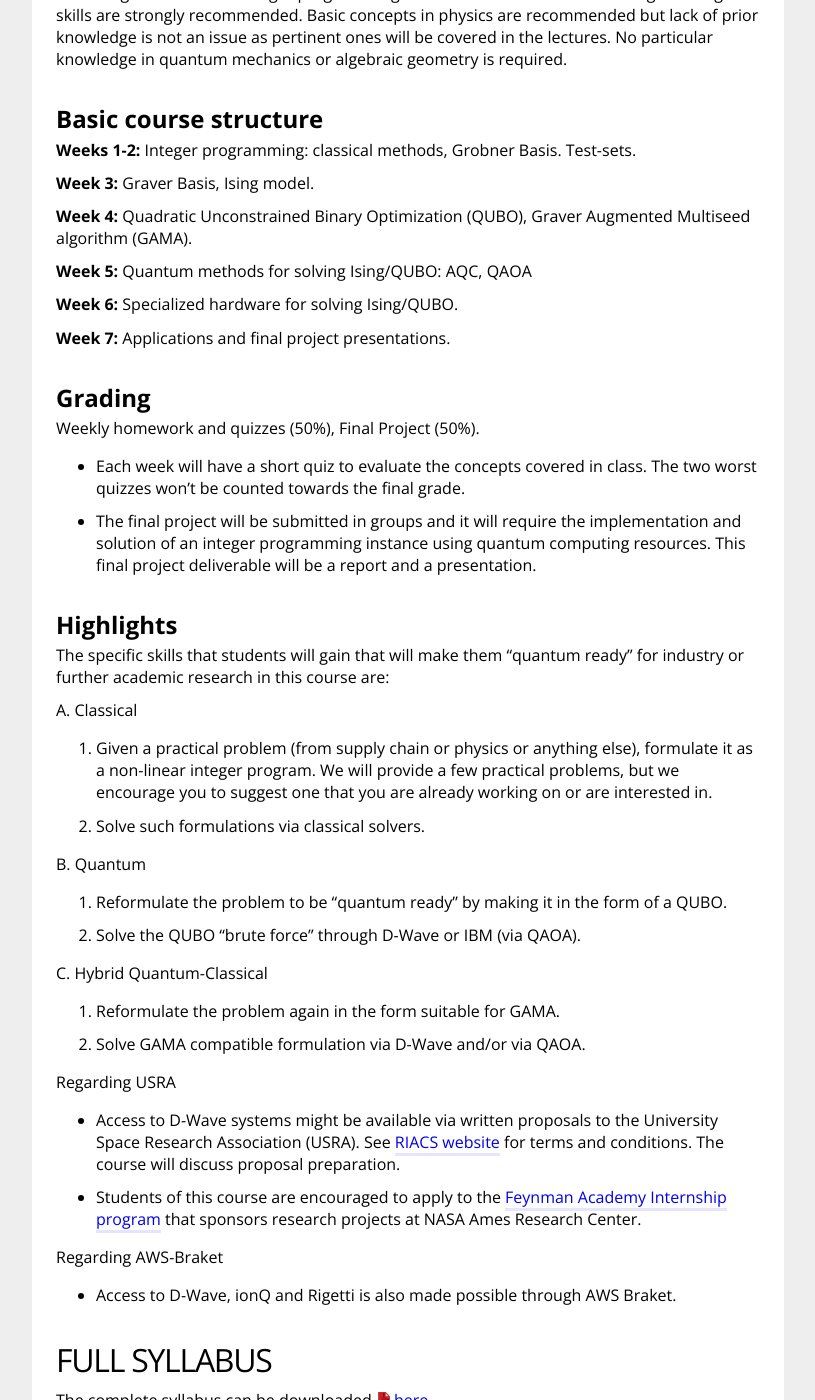
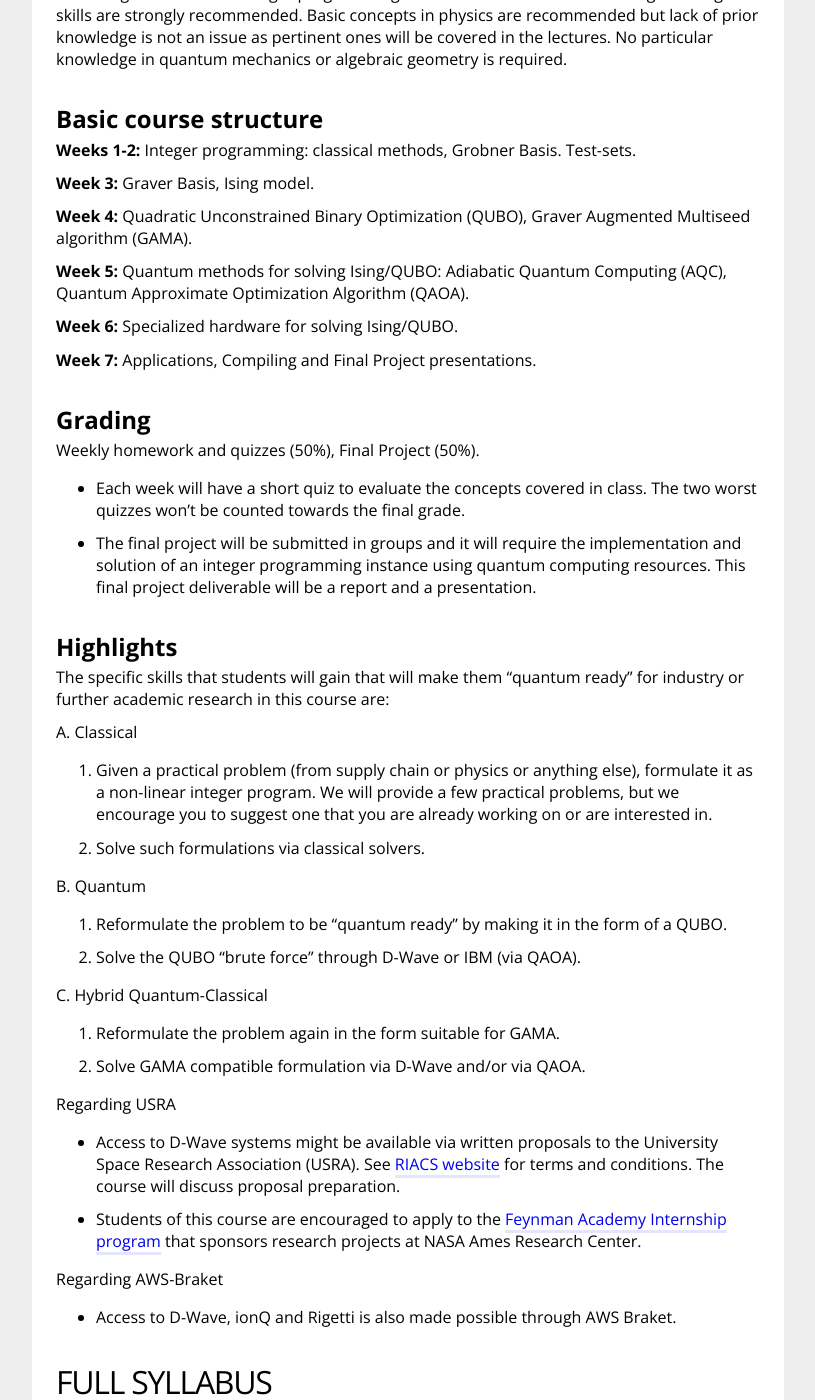
Before and after one commit to bernalde/QuIP, a Jekyll site: the page built from index.md, in a window 1280 px wide and 1400 px high, scrolled down 1094 px. Shown: the whole window, without its empty margins (232-1047 px from the left). Built offline with Jekyll 4.4.1, drawn with Linux system fonts in a browser that asks for light colours.

Commit message:
Update index.md

```diff
--- a/index.md
+++ b/index.md
@@ -49,11 +49,11 @@ No particular knowledge in quantum mechanics or algebraic geometry is required.
 
 **Week 4:** Quadratic Unconstrained Binary Optimization (QUBO), Graver Augmented Multiseed algorithm (GAMA).
 
-**Week 5:** Quantum methods for solving Ising/QUBO: AQC, QAOA
+**Week 5:** Quantum methods for solving Ising/QUBO: Adiabatic Quantum Computing (AQC), Quantum Approximate Optimization Algorithm (QAOA).
 
 **Week 6:** Specialized hardware for solving Ising/QUBO.
 
-**Week 7:** Applications and final project presentations.
+**Week 7:** Applications, Compiling and Final Project presentations.
 
 
 ## Grading
@@ -88,4 +88,4 @@ Regarding AWS-Braket
 
 
 # Full Syllabus
-The complete syllabus can be downloaded <a href="syllabus_tex/QuIP_Syllabus.pdf" download>here</a>
+The complete syllabus can be downloaded <a href="syllabus_tex/QuIP_Syllabus.pdf" download>here.</a>
```
